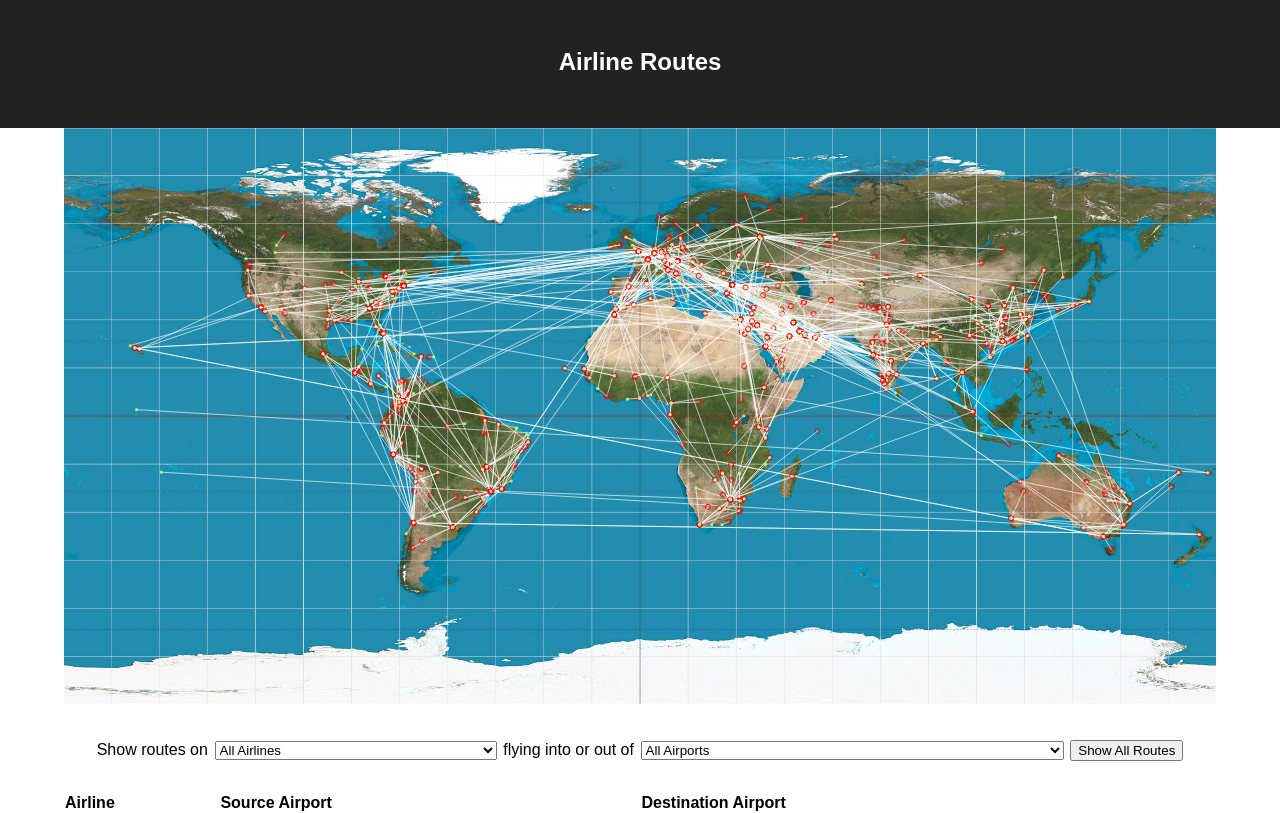
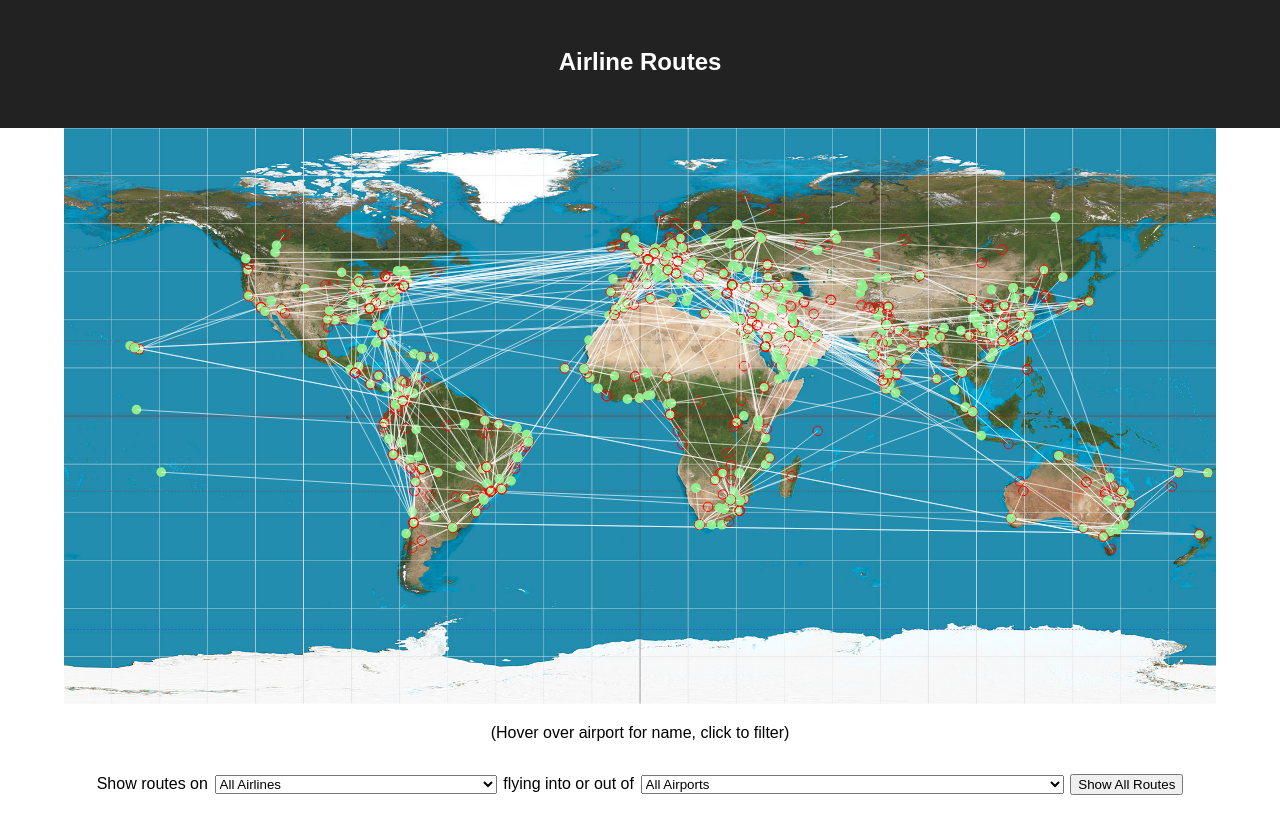
Before and after one commit to maxiappleton/airline-routes, a React (Create React App) app: page / in a window 1280 px wide. Shown: the top 813 px of the page. Built offline with nearby package versions, Linux system fonts and the light colour scheme.

Commit message:
set up filtering by map clicking

```diff
--- a/src/App.css
+++ b/src/App.css
@@ -55,7 +55,7 @@ select {
 }
 
 svg circle:hover {
-  cursor: crosshair;
+  cursor: pointer;
 }
 
 svg path {
@@ -67,10 +67,10 @@ svg circle.destination {
   stroke: red;
   stroke-width: .3;
   fill: transparent;
-  r: 0.8;
+  r: 1.5;
 }
 
 svg circle.source {
   fill: lightgreen;
-  r: 0.5;
+  r: 1.5;
 }
--- a/src/App.js
+++ b/src/App.js
@@ -19,6 +19,7 @@ class App extends Component {
     this.handleAirlineSelect = this.handleAirlineSelect.bind(this);
     this.handleAirportSelect = this.handleAirportSelect.bind(this);
     this.handleSelectResetClick = this.handleSelectResetClick.bind(this);
+    this.handleMapAirportClick = this.handleMapAirportClick.bind(this);
   }
 
   formatValue = (property, value) => {
@@ -39,6 +40,10 @@ class App extends Component {
 
   handleSelectResetClick() {
     this.setState({ airline: 'all', airport: 'all' });
+  }
+
+  handleMapAirportClick(code) {
+    this.setState({ airport: code });
   }
 
   filterRoutes() {
@@ -113,7 +118,9 @@ class App extends Component {
         <section>
           <Map
             routes={filteredRoutes}
+            onMapAirportClick={this.handleMapAirportClick}
           />
+          <p>(Hover over airport for name, click to filter)</p>
           <div className="selection-area">
             Show routes on
             <Select
--- /dev/null
+++ b/src/components/AirportMarker.js
@@ -0,0 +1,28 @@
+import React, { Component } from 'react';
+import { getAirportByCode } from './../data';
+
+class AirportMarker extends Component {
+  constructor(props) {
+    super(props);
+    this.handleMapAirportClick = this.handleMapAirportClick.bind(this);
+  }
+
+  handleMapAirportClick() {
+    this.props.onMapAirportClick(this.props.code);
+  }
+
+  render() {
+    return (
+      <circle
+        className={this.props.type}
+        cx={this.props.cx}
+        cy={this.props.cy}
+        onClick={this.handleMapAirportClick}
+      >
+        <title>{getAirportByCode(this.props.code)}</title>
+      </circle>
+    );
+  }
+}
+
+export default AirportMarker;
--- a/src/components/Map.js
+++ b/src/components/Map.js
@@ -1,7 +1,12 @@
 import React, { Component } from 'react';
 import { getLatLongByCode } from './../data';
+import AirportMarker from './AirportMarker';
 
 class Map extends Component {
+  handleAirportClick(e) {
+    console.log(e.target);
+  }
+
   render() {
     return (
       <svg className="map" viewBox="-180 -90 360 180">
@@ -10,23 +15,26 @@ class Map extends Component {
           {this.props.routes.map(route => {
             const [srcLat, srcLong] = getLatLongByCode(route.src);
             const [destLat, destLong] = getLatLongByCode(route.dest);
-
             return (
               <g key={JSON.stringify(route) + 'MAP'}>
-                <circle className="source" cx={srcLong} cy={srcLat}>
-                  <title></title>
-                </circle>
-                <circle className="destination" cx={destLong} cy={destLat}>
-                  <title></title>
-                </circle>
+                <AirportMarker
+                  code={route.src}
+                  type="source"
+                  cx={srcLong}
+                  cy={srcLat}
+                  onMapAirportClick={this.props.onMapAirportClick}
+                />
+                <AirportMarker
+                  code={route.dest}
+                  type="destination"
+                  cx={destLong}
+                  cy={destLat}
+                  onMapAirportClick={this.props.onMapAirportClick}
+                />
                 <path d={`M${srcLong} ${srcLat} L ${destLong} ${destLat}`} />
               </g>
             );
           })}
-          {/* for each route */}
-          {/*  */}
-          {/* end route */}
-
         </g>
       </svg>
     );
```
